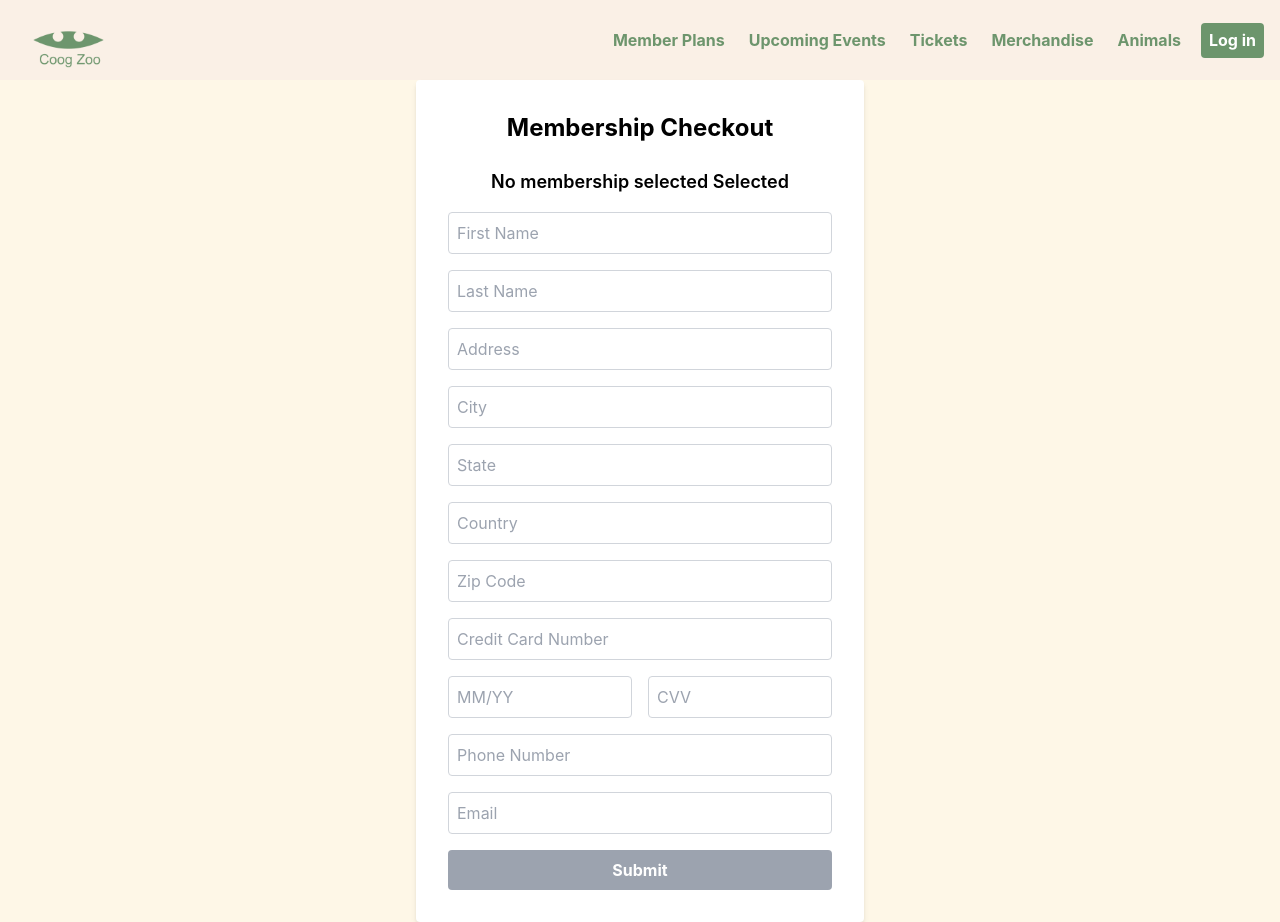
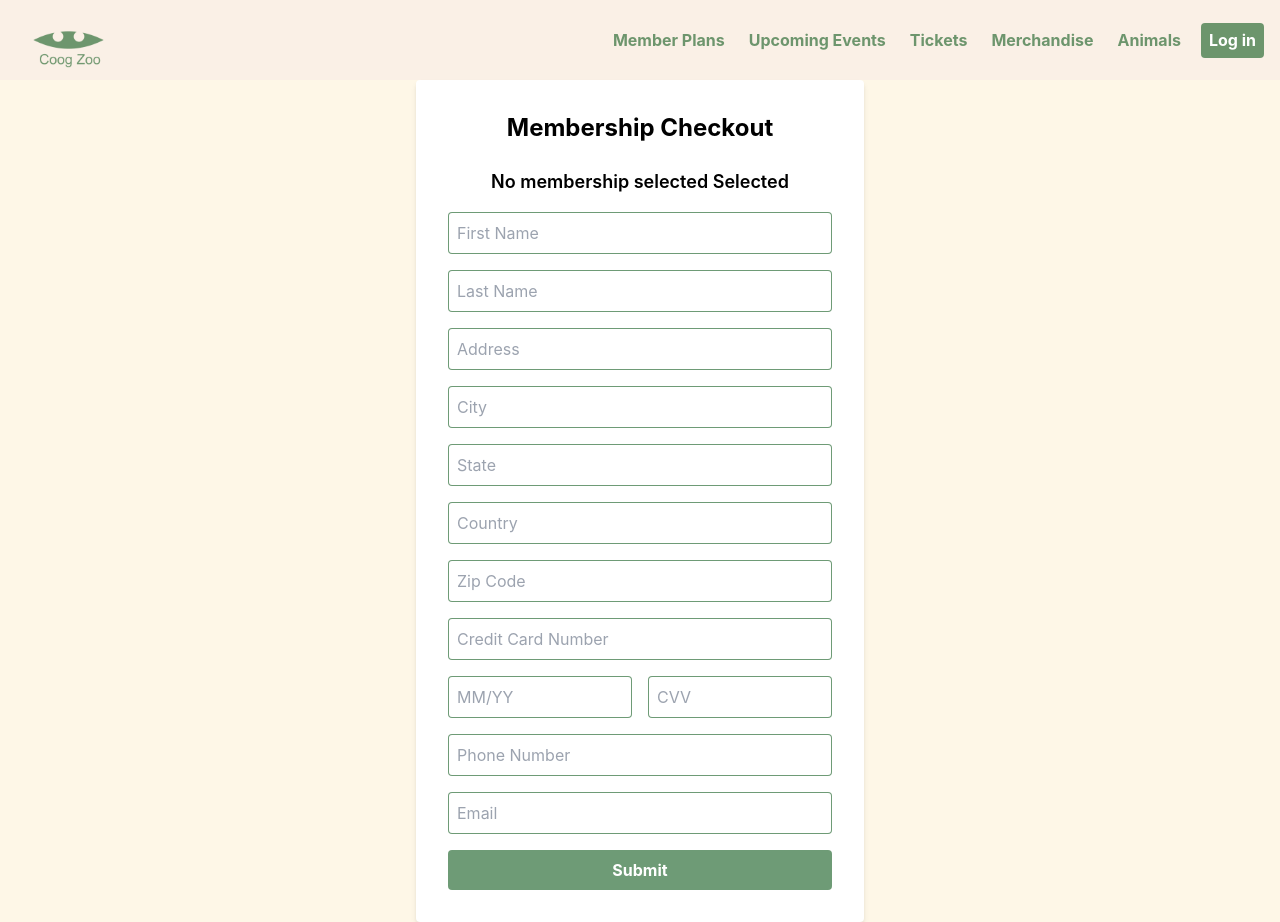
Before and after one commit to Trevor-04/team-9-project-3380, a React (Create React App) app in the folder frontend/: page /checkout in a window 1280 px wide. Built offline with nearby package versions, Linux system fonts and the light colour scheme.

Commit message:
new changes to checkout and donate

```diff
--- a/frontend/src/pages/checkout.jsx
+++ b/frontend/src/pages/checkout.jsx
@@ -1,5 +1,6 @@
 import React, { useState } from 'react';
 import { useLocation } from 'react-router-dom';
+import axios from 'axios';
 
 function Checkout() {
     const location = useLocation();
@@ -36,19 +37,38 @@ function Checkout() {
             return;
         }
 
+        const newPlan = {
+            firstName: formData.firstName,
+            lastName: formData.lastName,
+            address: formData.address,
+            city: formData.city,
+            state: formData.state,
+            country: formData.country,
+            zipCode: formData.zipCode,
+            phoneNumber: formData.phoneNumber,
+            email: formData.email,
+        };
+
         try {
-            const response = await fetch('/api/checkout', {
-                method: 'POST',
-                headers: { 'Content-Type': 'application/json' },
-                body: JSON.stringify(formData),
+            const response = await axios.post(`${process.env.REACT_APP_BACKEND_URL}`, newPlan);
+            console.log('Response from backend:', response);
+            alert("Donation successful!");
+
+            setFormData({
+                donationAmount: "",
+                firstName: "",
+                lastName: "",
+                address: "",
+                city: "",
+                state: "",
+                zip: "",
+                email: "",
+                phone: "",
+                cardNumber: "",
+                expDate: "",
+                cvv: "",
             });
 
-            if (response.ok) {
-                alert("Checkout successful!");
-                // Redirect to confirmation page or reset form
-            } else {
-                alert("Checkout failed. Please try again.");
-            }
         } catch (error) {
             console.error("Error during checkout:", error);
             alert("An error occurred. Please try again.");
@@ -73,7 +93,7 @@ function Checkout() {
                             placeholder="First Name"
                             value={formData.firstName}
                             onChange={handleChange}
-                            className="p-2 border border-gray-300 rounded"
+                            className="p-2 border border-[#165e229e] rounded"
                             required
                         />
                         <input
@@ -82,7 +102,7 @@ function Checkout() {
                             placeholder="Last Name"
                             value={formData.lastName}
                             onChange={handleChange}
-                            className="p-2 border border-gray-300 rounded"
+                            className="p-2 border border-[#165e229e] rounded"
                             required
                         />
                         <input
@@ -91,7 +111,7 @@ function Checkout() {
                             placeholder="Address"
                             value={formData.address}
                             onChange={handleChange}
-                            className="p-2 border border-gray-300 rounded"
+                            className="p-2 border border-[#165e229e] rounded"
                             required
                         />
                         <input
@@ -100,7 +120,7 @@ function Checkout() {
                             placeholder="City"
                             value={formData.city}
                             onChange={handleChange}
-                            className="p-2 border border-gray-300 rounded"
+                            className="p-2 border border-[#165e229e] rounded"
                             required
                         />
                         <input
@@ -109,7 +129,7 @@ function Checkout() {
                             placeholder="State"
                             value={formData.state}
                             onChange={handleChange}
-                            className="p-2 border border-gray-300 rounded"
+                            className="p-2 border border-[#165e229e] rounded"
                             required
                         />
                         <input
@@ -118,7 +138,7 @@ function Checkout() {
                             placeholder="Country"
                             value={formData.country}
                             onChange={handleChange}
-                            className="p-2 border border-gray-300 rounded"
+                            className="p-2 border border-[#165e229e] rounded"
                             required
                         />
                         <input
@@ -127,7 +147,7 @@ function Checkout() {
                             placeholder="Zip Code"
                             value={formData.zipCode}
                             onChange={handleChange}
-                            className="p-2 border border-gray-300 rounded"
+                            className="p-2 border border-[#165e229e] rounded"
                             required
                         />
                         {/* Credit Card Information */}
@@ -137,7 +157,7 @@ function Checkout() {
                             placeholder="Credit Card Number"
                             value={formData.ccNumber}
                             onChange={handleChange}
-                            className="p-2 border border-gray-300 rounded"
+                            className="p-2 border border-[#165e229e] rounded"
                             maxLength="16"
                             required
                         />
@@ -148,7 +168,7 @@ function Checkout() {
                                 placeholder="MM/YY"
                                 value={formData.expDate}
                                 onChange={handleChange}
-                                className="p-2 border border-gray-300 rounded w-1/2"
+                                className="p-2 border border-[#165e229e] rounded w-1/2"
                                 maxLength="5"
                                 required
                             />
@@ -158,7 +178,7 @@ function Checkout() {
                                 placeholder="CVV"
                                 value={formData.cvv}
                                 onChange={handleChange}
-                                className="p-2 border border-gray-300 rounded w-1/2"
+                                className="p-2 border border-[#165e229e] rounded w-1/2"
                                 maxLength="3"
                                 required
                             />
@@ -170,7 +190,7 @@ function Checkout() {
                             placeholder="Phone Number"
                             value={formData.phoneNumber}
                             onChange={handleChange}
-                            className="p-2 border border-gray-300 rounded"
+                            className="p-2 border border-[#165e229e] rounded"
                             required
                         />
                         <input
@@ -179,13 +199,13 @@ function Checkout() {
                             placeholder="Email"
                             value={formData.email}
                             onChange={handleChange}
-                            className="p-2 border border-gray-300 rounded"
+                            className="p-2 border border-[#165e229e] rounded"
                             required
                         />
 
                         <button
                             type="submit"
-                            className="bg-gray-400 text-white p-2 rounded font-bold mt-4"
+                            className="bg-[#165e229e] text-white p-2 rounded font-bold mt-4"
                         >
                             Submit
                         </button>
--- a/frontend/src/pages/donatePage.jsx
+++ b/frontend/src/pages/donatePage.jsx
@@ -45,7 +45,21 @@ function DonatePage() {
             console.log('Response from backend:', response);
             alert("Donation successful!");
 
-            reset();
+            setFormData({
+                donationAmount: "",
+                firstName: "",
+                lastName: "",
+                address: "",
+                city: "",
+                state: "",
+                zip: "",
+                email: "",
+                phone: "",
+                cardNumber: "",
+                expDate: "",
+                cvv: "",
+            });
+
         } catch (error) {
             console.error("Error during checkout:", error.response ? error.response.data : error);
             alert("An error occurred. Please try again.");
```
